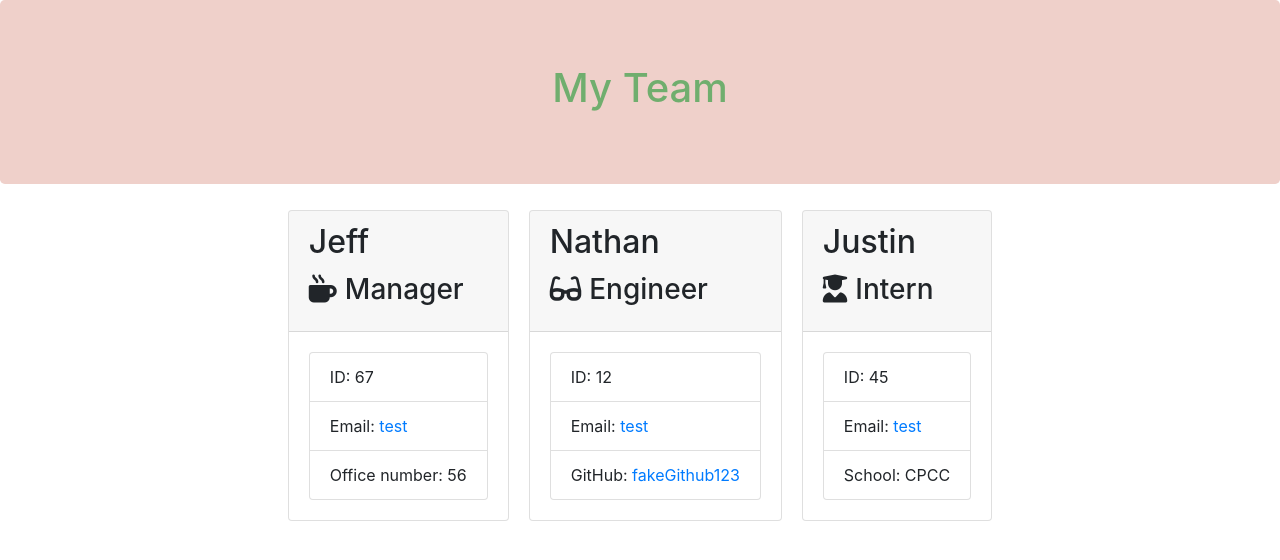
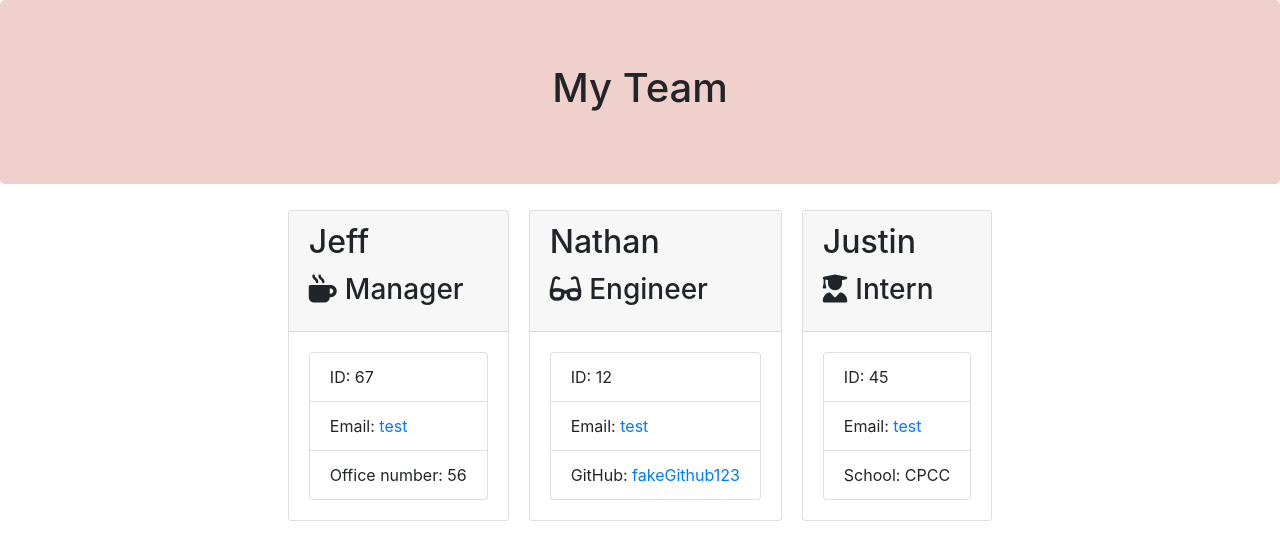
Before and after one commit to JustinMonty20/Team-Profile-Generator, a website: page output/team.html in a window 1280 px wide. Drawn offline with nearby package versions, Linux system fonts and the light colour scheme.

Commit message:
basic styles

```diff
--- a/output/style.css
+++ b/output/style.css
@@ -1,8 +1,9 @@
 .text-center{
-    color: #70AE6E
+    text-emphasis: bold;
 }
 .team-heading{
     background-color: #EFD0CA;
+
 }
 .card{
     margin: 10px;
```
